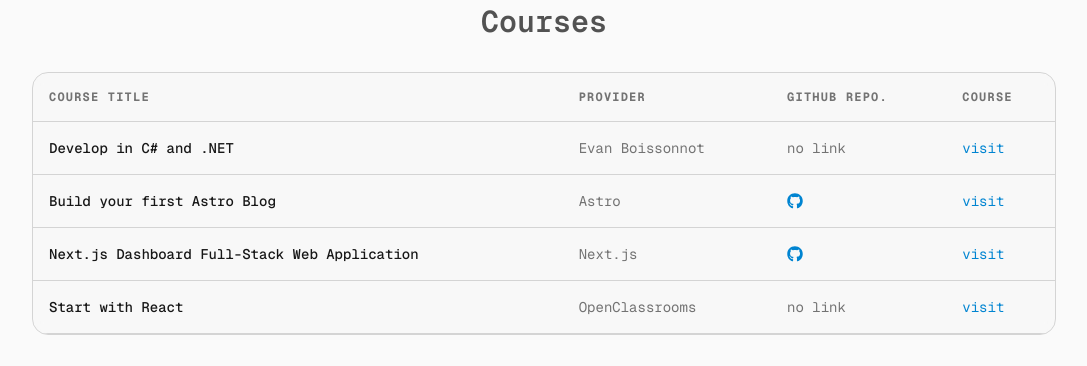
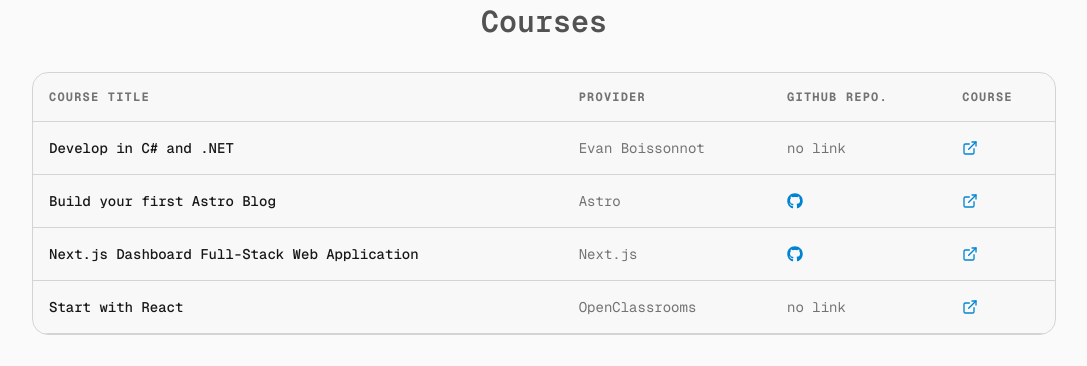
Before and after one commit to evan-guyot/portfolio, a Next.js app: page /en in a window 1280 px wide. Shown: the part 860-1226 px from the top of the page, without its empty margins (96-1183 px from the left). Built offline with nearby package versions, Linux system fonts and the light colour scheme.

Commit message:
feat: change of text to icon for external website link

```diff
--- a/app/components/CoursesTable.tsx
+++ b/app/components/CoursesTable.tsx
@@ -2,6 +2,7 @@ import Link from "next/link";
 import { Course, COURSES } from "../data/courses";
 import { FaGithub } from "react-icons/fa";
 import { LangDictionary } from "../dictionaries/types";
+import { FiExternalLink } from "react-icons/fi";
 
 export default function CoursesTable({
   courses = COURSES,
@@ -65,9 +66,12 @@ export default function CoursesTable({
                     <Link
                       href={c.link}
                       target="_blank"
-                      className="text-sky-600 dark:text-sky-300 hover:underline hover:text-sky-500 dark:hover:text-sky-400"
+                      className="text-sky-600 dark:text-sky-300"
                     >
-                      {dict.common.visit}
+                      <FiExternalLink
+                        size={16}
+                        className="text-center hover:text-sky-500 dark:hover:text-sky-400"
+                      />
                     </Link>
                   </td>
                 </tr>
--- a/app/dictionaries/en.ts
+++ b/app/dictionaries/en.ts
@@ -11,7 +11,6 @@ const en = {
   },
 
   common: {
-    visit: "visit",
     noLink: "no link",
     github: "GitHub",
     live: "Live",
--- a/app/dictionaries/fr.ts
+++ b/app/dictionaries/fr.ts
@@ -11,7 +11,6 @@ const fr = {
   },
 
   common: {
-    visit: "visiter",
     noLink: "aucun lien",
     github: "GitHub",
     live: "Démo",
--- a/app/dictionaries/types.ts
+++ b/app/dictionaries/types.ts
@@ -11,7 +11,6 @@ export type LangDictionary = {
   };
 
   common: {
-    visit: string;
     noLink: string;
     github: string;
     live: string;
```
